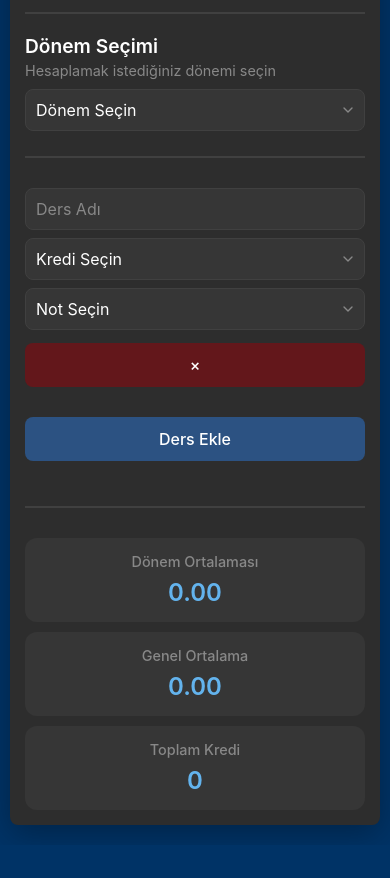
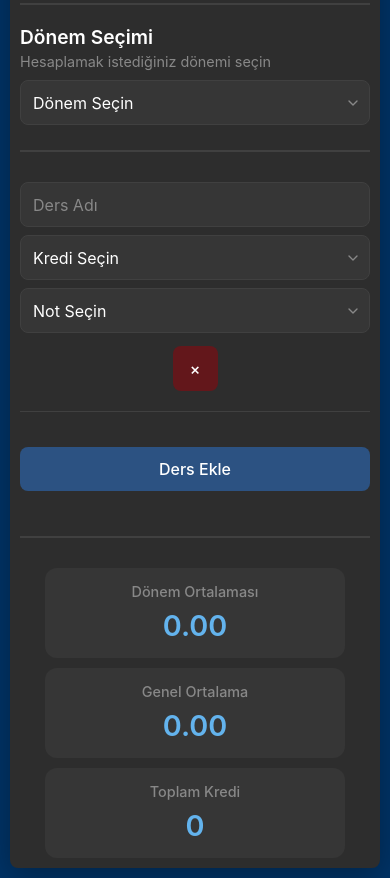
Before and after one commit to kpostaagasi/boun-gpa-calculator, a plain HTML site: page index.html in a window 390 px wide. Shown: the part 506-1384 px from the top of the page. Before the commit the page ends 1351 px from the top, so only its background shows below. Drawn offline with Linux system fonts and the light colour scheme.

Commit message:
Improve mobile layout with flex and better spacing

```diff
--- a/styles.css
+++ b/styles.css
@@ -305,22 +305,69 @@ select {
 /* Mobil Responsive Düzenlemeler */
 @media screen and (max-width: 768px) {
     body {
-        padding: 10px 0;
+        padding: 5px;
         min-height: auto;
     }
 
     .container {
-        padding: 10px;
+        padding: 5px;
         margin: 0;
         width: 100%;
         max-width: 100%;
     }
 
     .calculator {
-        padding: 15px;
+        padding: 10px;
         margin: 0;
         width: 100%;
         border-radius: 8px;
+    }
+
+    .course-entry {
+        display: flex;
+        flex-direction: column;
+        width: 100%;
+        gap: 8px;
+        margin-bottom: 20px;
+        padding-bottom: 15px;
+        border-bottom: 1px solid #404040;
+    }
+
+    .course-entry input,
+    .course-entry select,
+    .gpa-input-group input,
+    #semesterSelect {
+        width: 100%;
+        min-width: 100%;
+        padding: 12px;
+        font-size: 16px;
+        height: 45px;
+    }
+
+    .delete-btn {
+        width: 45px;
+        height: 45px;
+        margin: 5px auto;
+        padding: 10px;
+    }
+
+    .gpa-results {
+        display: flex;
+        flex-direction: column;
+        gap: 10px;
+    }
+
+    .gpa-item {
+        padding: 15px;
+        margin: 0 auto;
+        width: 100%;
+        max-width: 300px;
+    }
+
+    /* Yatay kaydırmayı engellemek için */
+    html, body {
+        max-width: 100%;
+        overflow-x: hidden;
     }
 
     .previous-gpa {
@@ -335,27 +382,6 @@ select {
         gap: 10px;
     }
 
-    .course-entry {
-        grid-template-columns: 1fr;
-        gap: 8px;
-        margin-bottom: 15px;
-    }
-
-    .course-entry input,
-    .course-entry select,
-    .gpa-input-group input,
-    #semesterSelect {
-        width: 100%;
-        padding: 10px;
-        font-size: 16px; /* Daha iyi mobil kullanım için */
-    }
-
-    .delete-btn {
-        width: 100%;
-        height: 44px;
-        margin-top: 5px;
-    }
-
     h1 {
         font-size: 1.5em;
         margin-bottom: 10px;
@@ -364,19 +390,6 @@ select {
     .description {
         font-size: 0.9em;
         padding: 0 10px;
-    }
-
-    .gpa-results {
-        grid-template-columns: 1fr;
-        gap: 10px;
-    }
-
-    .gpa-item {
-        padding: 15px;
-    }
-
-    .gpa-item span {
-        font-size: 1.5em;
     }
 
     .boun-logo {
@@ -392,13 +405,6 @@ select {
     .add-btn {
         margin: 15px 0;
     }
-
-    /* Yatay kaydırmayı engellemek için */
-    html, body {
-        overflow-x: hidden;
-        width: 100%;
-        position: relative;
-    }
 }
 
 /* Tablet Responsive Düzenlemeler */
```
